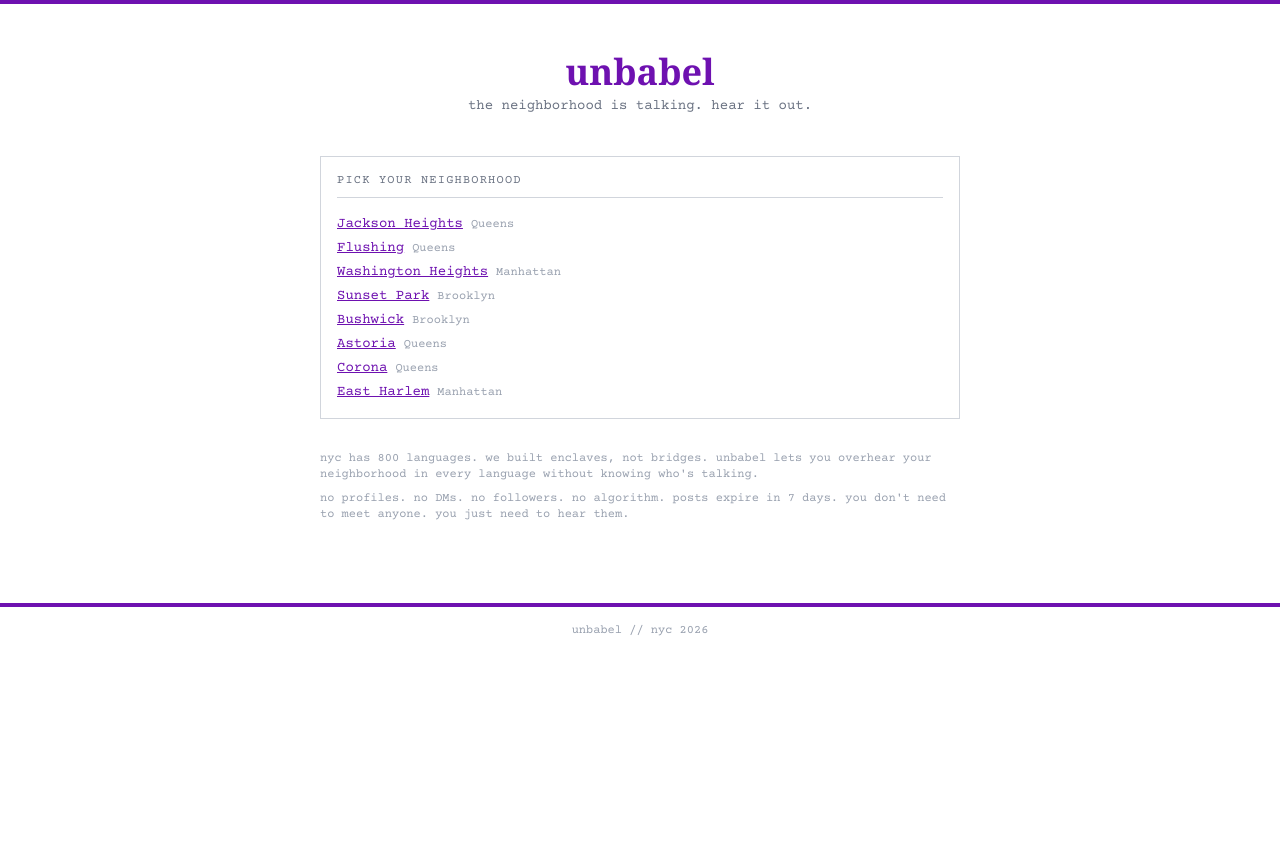
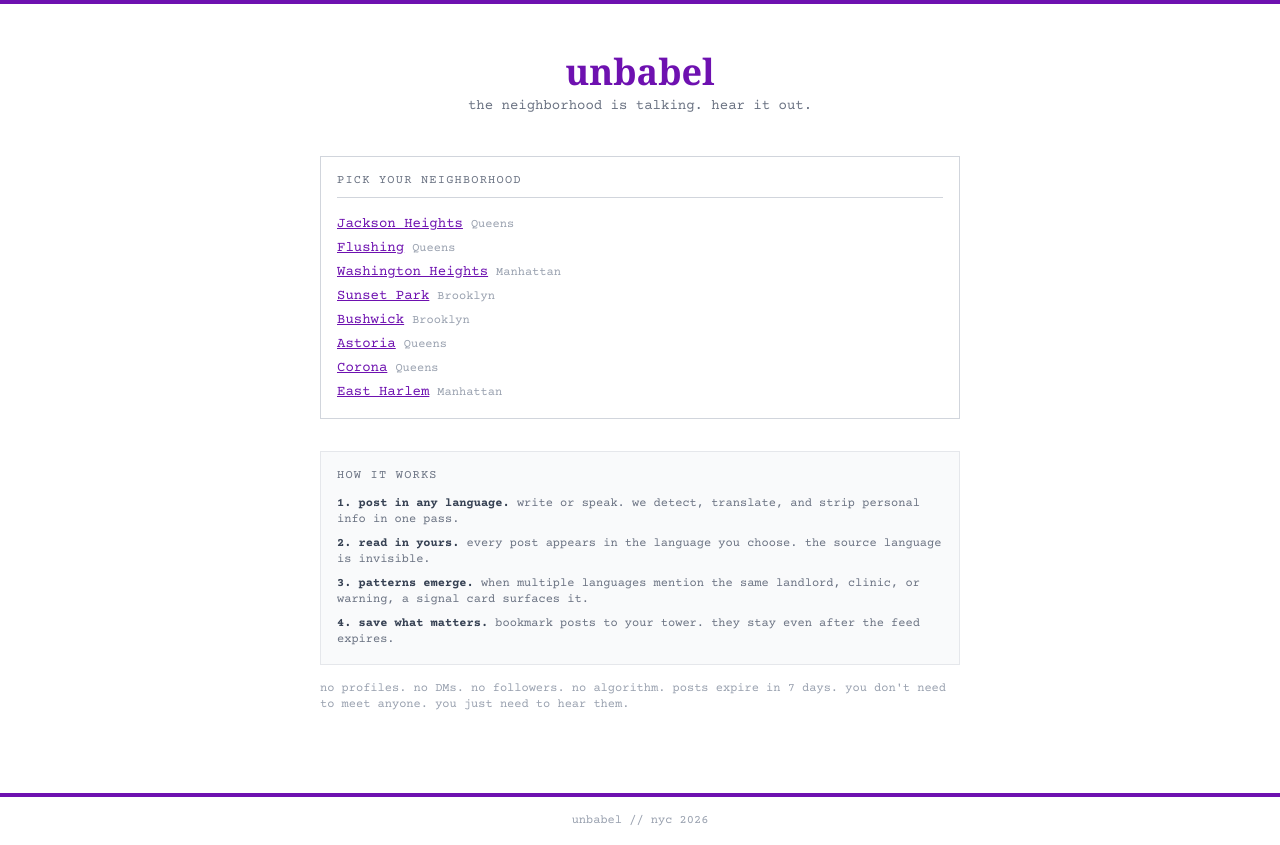
Before and after one commit to TheApexWu/unbabel, a Next.js app: page / in a window 1280 px wide. Before the commit the page ends 800 px from the top, so only its background shows below. Built offline with nearby package versions, Linux system fonts and the light colour scheme; no server answers; the database is empty.

Commit message:
homepage: add 'how it works' explainer section

```diff
--- a/src/app/page.tsx
+++ b/src/app/page.tsx
@@ -57,12 +57,19 @@ export default function Home() {
         </div>
       </div>
 
-      <div className="mt-8 text-xs text-gray-400 space-y-2">
-        <p>
-          nyc has 800 languages. we built enclaves, not bridges. unbabel lets
-          you overhear your neighborhood in every language without knowing
-          who&apos;s talking.
-        </p>
+      <div className="mt-8 border border-gray-200 bg-gray-50 p-4">
+        <h3 className="text-xs text-gray-500 uppercase tracking-widest mb-3">
+          how it works
+        </h3>
+        <div className="space-y-2 text-xs text-gray-500">
+          <p><strong className="text-gray-700">1. post in any language.</strong> write or speak. we detect, translate, and strip personal info in one pass.</p>
+          <p><strong className="text-gray-700">2. read in yours.</strong> every post appears in the language you choose. the source language is invisible.</p>
+          <p><strong className="text-gray-700">3. patterns emerge.</strong> when multiple languages mention the same landlord, clinic, or warning, a signal card surfaces it.</p>
+          <p><strong className="text-gray-700">4. save what matters.</strong> bookmark posts to your tower. they stay even after the feed expires.</p>
+        </div>
+      </div>
+
+      <div className="mt-4 text-xs text-gray-400 space-y-2">
         <p>
           no profiles. no DMs. no followers. no algorithm. posts expire in 7
           days. you don&apos;t need to meet anyone. you just need to hear them.
```
